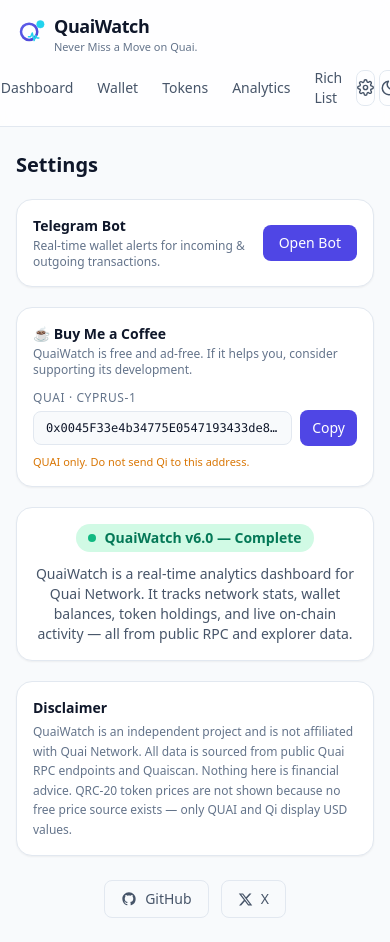
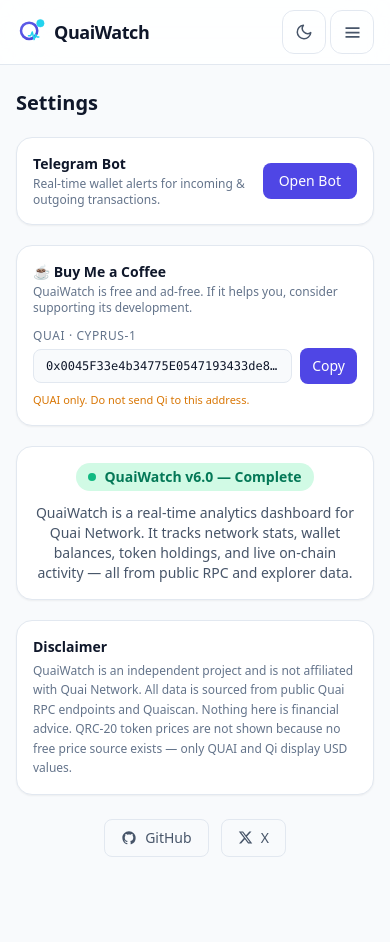
Before and after one commit to ledgervibes/quaiwatch, a Next.js app: page /settings in a window 390 px wide. After the commit the page ends 881 px from the top, so only its background shows below. Built offline with nearby package versions, Linux system fonts and the light colour scheme.

Commit message:
UI: add responsive navigation

```diff
--- a/src/app/layout.tsx
+++ b/src/app/layout.tsx
@@ -1,8 +1,9 @@
 import type { Metadata } from "next";
+import Link from "next/link";
 import "./globals.css";
 import { Logo } from "@/components/Logo";
-import { ThemeToggle } from "@/components/ThemeToggle";
 import { Footer } from "@/components/Footer";
+import { HeaderNav } from "@/components/HeaderNav";
 
 export const metadata: Metadata = {
   title: "QuaiWatch — Never Miss a Move on Quai",
@@ -37,48 +38,19 @@
 
 function Header() {
   return (
-    <header className="sticky top-0 z-20 border-b border-slate-200 bg-white/80 backdrop-blur dark:border-slate-800 dark:bg-slate-950/80">
-      <div className="mx-auto flex max-w-7xl flex-col gap-2 px-4 py-3 sm:flex-row sm:items-center sm:justify-between">
-        <a href="/" className="flex items-center gap-2">
+    <header className="sticky top-0 z-20 border-b border-slate-200 bg-white/85 backdrop-blur-xl dark:border-slate-800 dark:bg-slate-950/85">
+      <div className="relative mx-auto flex h-16 max-w-7xl items-center justify-between px-4">
+        <Link href="/" className="flex items-center gap-2 rounded-lg focus-visible:outline-none focus-visible:ring-2 focus-visible:ring-brand-500">
           <Logo size={30} />
           <div className="leading-tight">
             <div className="text-lg font-bold tracking-tight">QuaiWatch</div>
-            <div className="text-[11px] text-slate-500 dark:text-slate-400">
+            <div className="hidden text-[11px] text-slate-500 dark:text-slate-400 sm:block">
               Never Miss a Move on Quai.
             </div>
           </div>
-        </a>
-        <nav className="flex items-center justify-center gap-1 sm:gap-2">
-          <NavLink href="/">Dashboard</NavLink>
-          <NavLink href="/wallet">Wallet</NavLink>
-          <NavLink href="/tokens">Tokens</NavLink>
-          <NavLink href="/analytics">Analytics</NavLink>
-          <NavLink href="/richlist">Rich List</NavLink>
-          <a
-            href="/settings"
-            className="flex h-9 w-9 items-center justify-center rounded-lg border border-slate-200 text-slate-600 hover:bg-slate-100 dark:border-slate-800 dark:text-slate-300 dark:hover:bg-slate-800"
-            aria-label="Settings"
-            title="Settings"
-          >
-            <svg width="17" height="17" viewBox="0 0 24 24" fill="none" stroke="currentColor" strokeWidth="2" strokeLinecap="round" strokeLinejoin="round">
-              <circle cx="12" cy="12" r="3" />
-              <path d="M19.4 15a1.65 1.65 0 0 0 .33 1.82l.06.06a2 2 0 1 1-2.83 2.83l-.06-.06a1.65 1.65 0 0 0-1.82-.33 1.65 1.65 0 0 0-1 1.51V21a2 2 0 0 1-4 0v-.09A1.65 1.65 0 0 0 9 19.4a1.65 1.65 0 0 0-1.82.33l-.06.06a2 2 0 1 1-2.83-2.83l.06-.06a1.65 1.65 0 0 0 .33-1.82 1.65 1.65 0 0 0-1.51-1H3a2 2 0 0 1 0-4h.09A1.65 1.65 0 0 0 4.6 9a1.65 1.65 0 0 0-.33-1.82l-.06-.06a2 2 0 1 1 2.83-2.83l.06.06a1.65 1.65 0 0 0 1.82.33H9a1.65 1.65 0 0 0 1-1.51V3a2 2 0 0 1 4 0v.09a1.65 1.65 0 0 0 1 1.51 1.65 1.65 0 0 0 1.82-.33l.06-.06a2 2 0 1 1 2.83 2.83l-.06.06a1.65 1.65 0 0 0-.33 1.82V9a1.65 1.65 0 0 0 1.51 1H21a2 2 0 0 1 0 4h-.09a1.65 1.65 0 0 0-1.51 1z" />
-            </svg>
-          </a>
-          <ThemeToggle />
-        </nav>
+        </Link>
+        <HeaderNav />
       </div>
     </header>
   );
 }
-
-function NavLink({ href, children }: { href: string; children: React.ReactNode }) {
-  return (
-    <a
-      href={href}
-      className="rounded-lg px-2.5 py-1.5 text-sm font-medium text-slate-600 hover:bg-slate-100 hover:text-slate-900 dark:text-slate-300 dark:hover:bg-slate-800 dark:hover:text-white sm:px-3"
-    >
-      {children}
-    </a>
-  );
-}
--- /dev/null
+++ b/src/components/HeaderNav.tsx
@@ -0,0 +1,78 @@
+"use client";
+
+import Link from "next/link";
+import { useEffect, useState } from "react";
+import { usePathname } from "next/navigation";
+import { ThemeToggle } from "@/components/ThemeToggle";
+
+const PRIMARY = [["/", "Dashboard"], ["/wallet", "Wallet"], ["/tokens", "Tokens"], ["/analytics", "Analytics"]] as const;
+const EXPLORE = [["/wqi", "WQI"], ["/defi", "DeFi"], ["/richlist", "Rich List"]] as const;
+
+export function HeaderNav() {
+  const pathname = normalizePath(usePathname());
+  const [open, setOpen] = useState(false);
+  const exploreActive = EXPLORE.some(([href]) => href === pathname);
+
+  useEffect(() => {
+    if (!open) return;
+    const onKeyDown = (event: KeyboardEvent) => {
+      if (event.key === "Escape") setOpen(false);
+    };
+    window.addEventListener("keydown", onKeyDown);
+    return () => window.removeEventListener("keydown", onKeyDown);
+  }, [open]);
+
+  return (
+    <nav aria-label="Main navigation">
+      <div className="hidden items-center gap-1 lg:flex">
+        {PRIMARY.map(([href, label]) => <NavLink key={href} href={href} label={label} active={pathname === href} />)}
+        <details className="group relative">
+          <summary className={buttonClass(exploreActive) + " cursor-pointer list-none [&::-webkit-details-marker]:hidden"}>Explore <ChevronDown /></summary>
+          <div className="absolute right-0 top-[calc(100%+0.5rem)] w-64 rounded-2xl border border-slate-200 bg-white p-2 shadow-xl dark:border-slate-800 dark:bg-slate-900">
+            {EXPLORE.map(([href, label]) => <NavLink key={href} href={href} label={label} active={pathname === href} detail />)}
+          </div>
+        </details>
+        <SettingsLink active={pathname === "/settings"} />
+        <ThemeToggle />
+      </div>
+
+      <div className="flex items-center gap-1 lg:hidden">
+        <ThemeToggle />
+        <button type="button" className="flex h-11 w-11 items-center justify-center rounded-xl border border-slate-200 text-slate-600 transition-colors hover:bg-slate-100 focus-visible:outline-none focus-visible:ring-2 focus-visible:ring-brand-500 dark:border-slate-800 dark:text-slate-300 dark:hover:bg-slate-800" onClick={() => setOpen((value) => !value)} aria-expanded={open} aria-controls="mobile-navigation" aria-label={open ? "Close navigation menu" : "Open navigation menu"}>
+          {open ? <CloseIcon /> : <MenuIcon />}
+        </button>
+      </div>
+
+      {open && (
+        <div id="mobile-navigation" className="absolute inset-x-0 top-full border-b border-slate-200 bg-white/95 p-3 shadow-xl backdrop-blur-xl dark:border-slate-800 dark:bg-slate-950/95 lg:hidden">
+          <div className="mx-auto grid max-w-7xl grid-cols-2 gap-1">
+            {[...PRIMARY, ...EXPLORE].map(([href, label]) => <MobileLink key={href} href={href} label={label} active={pathname === href} close={() => setOpen(false)} />)}
+            <MobileLink href="/settings" label="Settings" active={pathname === "/settings"} close={() => setOpen(false)} />
+          </div>
+        </div>
+      )}
+    </nav>
+  );
+}
+
+function NavLink({ href, label, active, detail = false }: { href: string; label: string; active: boolean; detail?: boolean }) {
+  return <Link href={href} aria-current={active ? "page" : undefined} className={detail ? "block rounded-xl px-3 py-3 hover:bg-slate-100 dark:hover:bg-slate-800" : buttonClass(active)}><span className="block">{label}</span>{detail && <span className="mt-0.5 block text-xs text-slate-500 dark:text-slate-400">View {label.toLowerCase()} analytics</span>}</Link>;
+}
+
+function MobileLink({ href, label, active, close }: { href: string; label: string; active: boolean; close: () => void }) {
+  return <Link href={href} onClick={close} aria-current={active ? "page" : undefined} className={buttonClass(active) + " min-h-11 justify-start"}>{label}</Link>;
+}
+
+function SettingsLink({ active }: { active: boolean }) {
+  return <Link href="/settings" aria-current={active ? "page" : undefined} aria-label="Settings" title="Settings" className={buttonClass(active) + " h-11 w-11 justify-center border border-slate-200 px-0 dark:border-slate-800"}><SettingsIcon /></Link>;
+}
+
+function buttonClass(active: boolean) {
+  return "flex h-11 items-center gap-1.5 rounded-xl px-3 text-sm font-medium transition-colors focus-visible:outline-none focus-visible:ring-2 focus-visible:ring-brand-500 " + (active ? "bg-brand-50 text-brand-700 dark:bg-brand-950/60 dark:text-brand-300" : "text-slate-600 hover:bg-slate-100 hover:text-slate-950 dark:text-slate-300 dark:hover:bg-slate-800 dark:hover:text-white");
+}
+
+function normalizePath(pathname: string | null) { return !pathname || pathname === "/" ? "/" : pathname.replace(/\/$/, ""); }
+function SettingsIcon() { return <svg width="18" height="18" viewBox="0 0 24 24" fill="none" stroke="currentColor" strokeWidth="2" aria-hidden="true"><circle cx="12" cy="12" r="3" /><path d="M19.4 15a1.7 1.7 0 0 0 .3 1.8l.1.1a2 2 0 1 1-2.8 2.8l-.1-.1a1.7 1.7 0 0 0-1.8-.3 1.7 1.7 0 0 0-1 1.5V21a2 2 0 1 1-4 0v-.1a1.7 1.7 0 0 0-1-1.5 1.7 1.7 0 0 0-1.8.3l-.1.1A2 2 0 1 1 4.4 17l.1-.1a1.7 1.7 0 0 0 .3-1.8 1.7 1.7 0 0 0-1.5-1H3a2 2 0 1 1 0-4h.1a1.7 1.7 0 0 0 1.5-1 1.7 1.7 0 0 0-.3-1.8l-.1-.1A2 2 0 1 1 7 4.4l.1.1a1.7 1.7 0 0 0 1.8.3h.2a1.7 1.7 0 0 0 1-1.5V3a2 2 0 1 1 4 0v.1a1.7 1.7 0 0 0 1 1.5 1.7 1.7 0 0 0 1.8-.3l.1-.1A2 2 0 1 1 19.8 7l-.1.1a1.7 1.7 0 0 0-.3 1.8v.2a1.7 1.7 0 0 0 1.5 1h.1a2 2 0 1 1 0 4h-.1a1.7 1.7 0 0 0-1.5 1Z" /></svg>; }
+function ChevronDown() { return <svg className="transition-transform group-open:rotate-180" width="15" height="15" viewBox="0 0 24 24" fill="none" stroke="currentColor" strokeWidth="2" aria-hidden="true"><path d="m6 9 6 6 6-6" /></svg>; }
+function MenuIcon() { return <svg width="21" height="21" viewBox="0 0 24 24" fill="none" stroke="currentColor" strokeWidth="2" aria-hidden="true"><path d="M4 7h16M4 12h16M4 17h16" /></svg>; }
+function CloseIcon() { return <svg width="21" height="21" viewBox="0 0 24 24" fill="none" stroke="currentColor" strokeWidth="2" aria-hidden="true"><path d="m6 6 12 12M18 6 6 18" /></svg>; }
--- a/src/components/ThemeToggle.tsx
+++ b/src/components/ThemeToggle.tsx
@@ -21,13 +21,13 @@
   }, [dark]);
 
   if (dark === null) {
-    return <div className="h-9 w-9" aria-hidden />;
+    return <div className="h-11 w-11" aria-hidden />;
   }
 
   return (
     <button
       onClick={() => setDark((d) => !d)}
-      className="flex h-9 w-9 items-center justify-center rounded-lg border border-slate-200 text-slate-600 hover:bg-slate-100 dark:border-slate-800 dark:text-slate-300 dark:hover:bg-slate-800"
+      className="flex h-11 w-11 items-center justify-center rounded-xl border border-slate-200 text-slate-600 transition-colors hover:bg-slate-100 focus-visible:outline-none focus-visible:ring-2 focus-visible:ring-brand-500 dark:border-slate-800 dark:text-slate-300 dark:hover:bg-slate-800"
       aria-label={dark ? "Switch to light mode" : "Switch to dark mode"}
       title={dark ? "Light mode" : "Dark mode"}
     >
```
